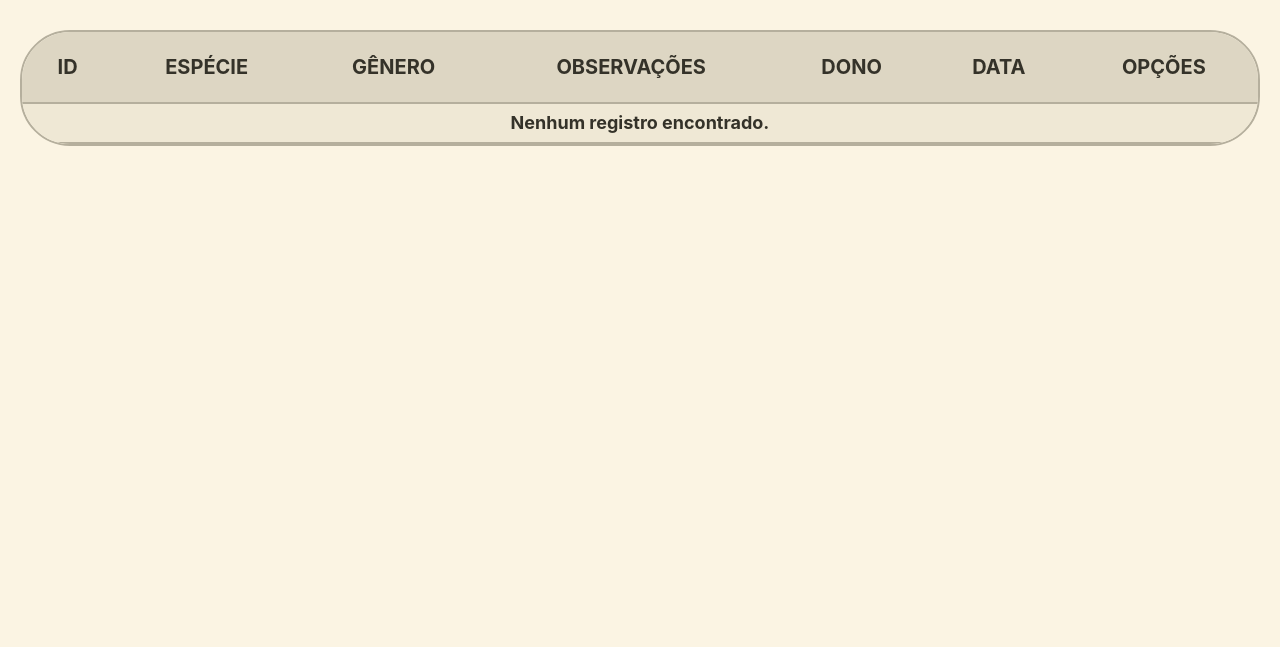
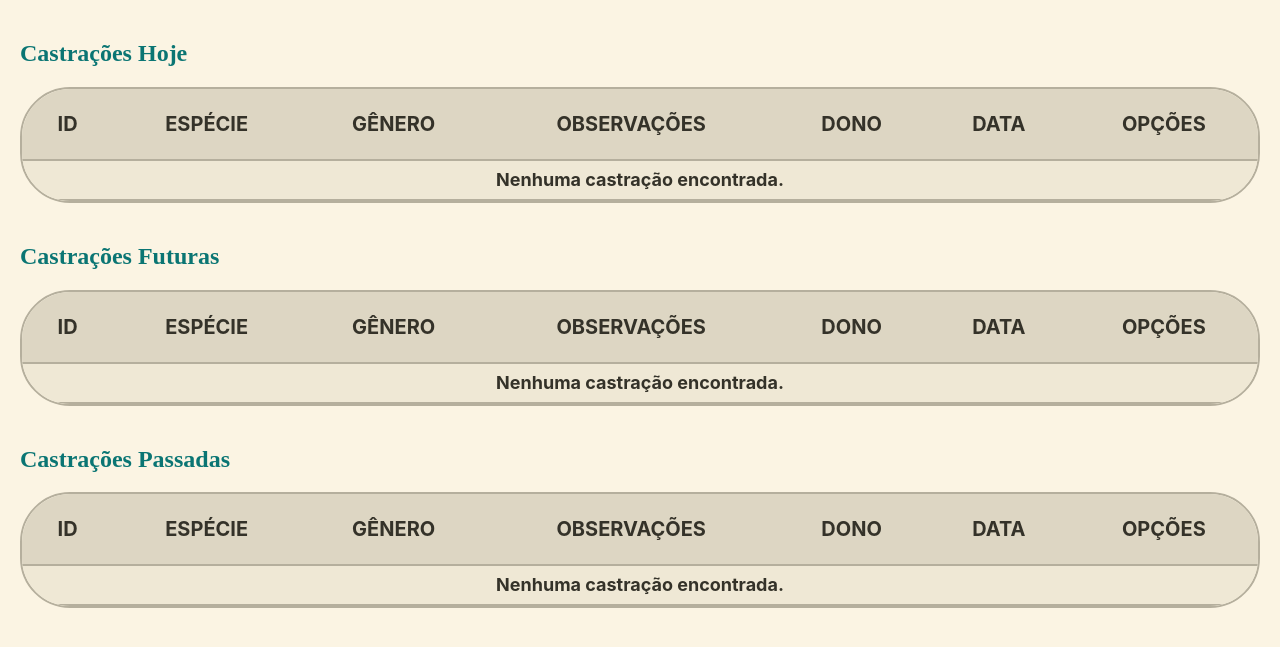
Before and after one commit to Kennedy-klam/Pelos-e-Patas, a PHP site: page /fila/fila.php in a window 1280 px wide; the page is wider, and only the part inside the window is pictured. Shown: the part 89-736 px from the top of that part. Run offline with PHP 8.4, Linux system fonts and the light colour scheme; the visitor is signed in with stand-in values (Sample User, id 1); tables that the repository leaves empty or names only in its code hold one stand-in row (values such as "Sample post").

Commit message:
fila de castração finalizada

```diff
--- a/fila/fila.php
+++ b/fila/fila.php
@@ -30,7 +30,10 @@ if ($_SERVER['REQUEST_METHOD'] === 'POST') {
     <meta charset="UTF-8" />
     <meta name="viewport" content="width=device-width, initial-scale=1" />
     <title>Fila De Castração</title>
-    <link rel="stylesheet" href="styles.css?v=123" />
+    <link rel="stylesheet" href="styles.css" />
+    <style>
+
+    </style>
 </head>
 
 <body>
@@ -42,8 +45,9 @@ if ($_SERVER['REQUEST_METHOD'] === 'POST') {
         <h1>Pelos&Patas</h1>
     </header>
 
-    <span class="spacer"></span>
-
+    <?php
+    function exibir_tabela($conn, $titulo, $condicao_data) {
+        echo "<h2 class='section-title'>{$titulo}</h2>
         <table>
             <tr>
                 <th>ID</th>
@@ -53,9 +57,8 @@ if ($_SERVER['REQUEST_METHOD'] === 'POST') {
                 <th>DONO</th>
                 <th>DATA</th>
                 <th>OPÇÕES</th>
-        </tr>
+            </tr>";
 
-        <?php
         $sql = "SELECT
                     c.id_castracao,
                     c.dia_castracao,
@@ -67,7 +70,8 @@ if ($_SERVER['REQUEST_METHOD'] === 'POST') {
                 INNER JOIN pet p ON c.id_pet = p.id_pet
                 INNER JOIN cliente cl ON p.id_cliente = cl.id_cliente
                 INNER JOIN especie e ON p.id_especie = e.id_especie
-                WHERE c.estado IS NULL OR c.estado = ''
+                WHERE (c.estado IS NULL OR c.estado = '')
+                    AND $condicao_data
                 ORDER BY c.dia_castracao ASC";
 
         $result = mysqli_query($conn, $sql);
@@ -87,22 +91,32 @@ if ($_SERVER['REQUEST_METHOD'] === 'POST') {
                         <td>
                             <form method='POST' style='display:inline-block;'>
                                 <input type='hidden' name='id_castracao' value='{$row['id_castracao']}'>
-                                <button type='submit' name='acao' value='confirmar' class='padrao-button confirmar-button' onclick=\"return confirm('Deseja realmente confirmar esta castração?')\">Confirmar</button>
+                                <button type='submit' name='acao' value='confirmar' class='padrao-button confirmar-button' onclick=\"return confirm('Deseja confirmar esta castração?')\">Confirmar</button>
                             </form>
                             <form method='POST' style='display:inline-block; margin-left: 5px;'>
                                 <input type='hidden' name='id_castracao' value='{$row['id_castracao']}'>
-                                <button type='submit' name='acao' value='cancelar' class='padrao-button cancelar-button' onclick=\"return confirm('Deseja realmente cancelar esta castração?')\">Cancelar</button>
+                                <button type='submit' name='acao' value='cancelar' class='padrao-button cancelar-button' onclick=\"return confirm('Deseja cancelar esta castração?')\">Cancelar</button>
                             </form>
                         </td>
                     </tr>";
             }
         } else {
-            echo "<tr><td colspan='7'>Nenhum registro encontrado.</td></tr>";
+            echo "<tr><td colspan='7'>Nenhuma castração encontrada.</td></tr>";
         }
+
+        echo "</table>";
+    }
+
+    // Castrações de Hoje
+    exibir_tabela($conn, "Castrações Hoje", "DATE(c.dia_castracao) = CURDATE()");
+
+    // Castrações Futuras
+    exibir_tabela($conn, "Castrações Futuras", "DATE(c.dia_castracao) > CURDATE()");
+
+    // Castrações Passadas
+    exibir_tabela($conn, "Castrações Passadas", "DATE(c.dia_castracao) < CURDATE()");
 
     mysqli_close($conn);
     ?>
-    </table>
 </body>
-
 </html>
--- a/fila/styles.css
+++ b/fila/styles.css
@@ -135,3 +135,8 @@ td {
   align-items: center;
   gap: 10px; /* espaçamento entre os botões */
 }
+
+h2.section-title {
+  color: #0A7573;
+  margin-top: 40px;
+}
```
Lines whose indentation alone changed are shown as unchanged.
